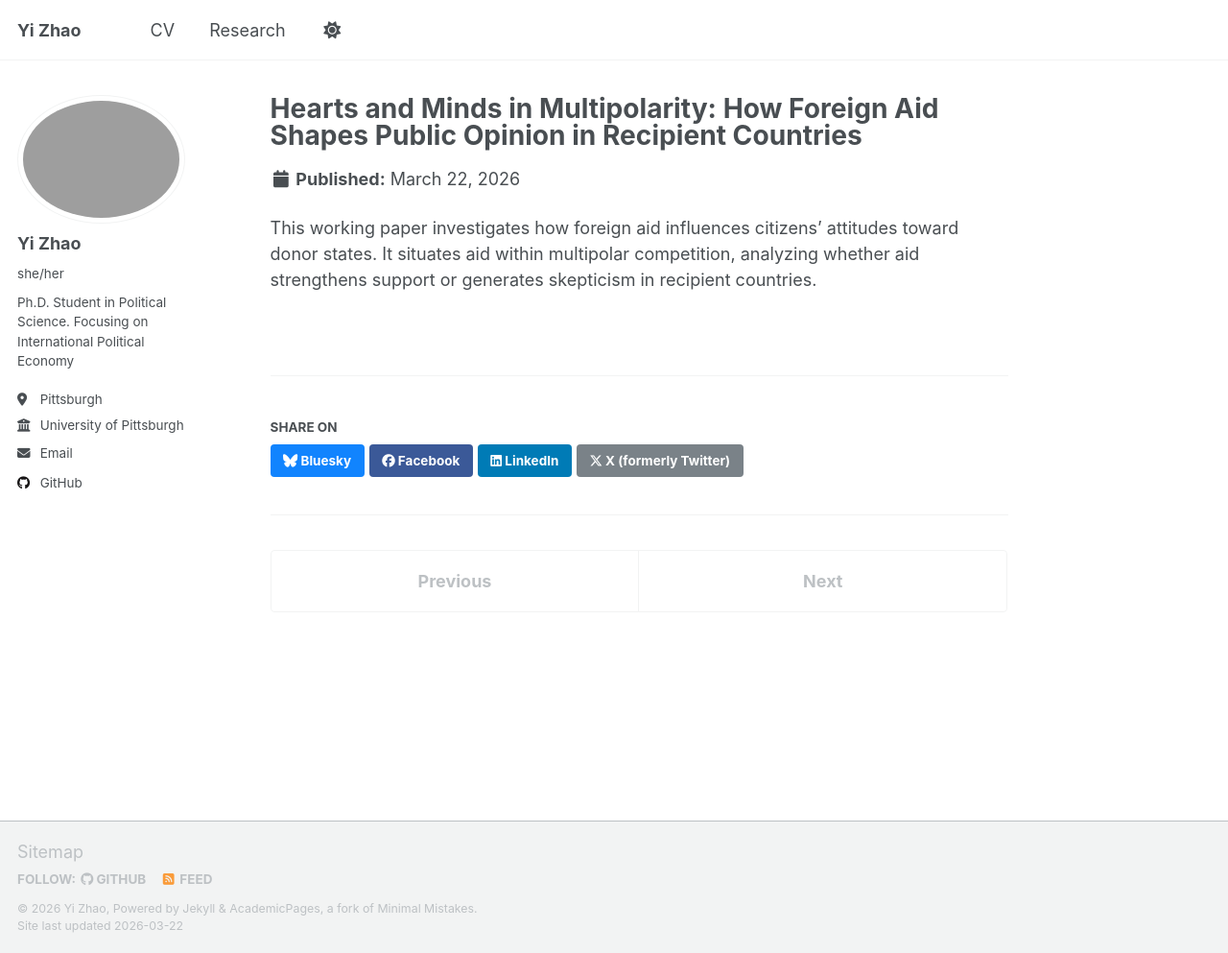
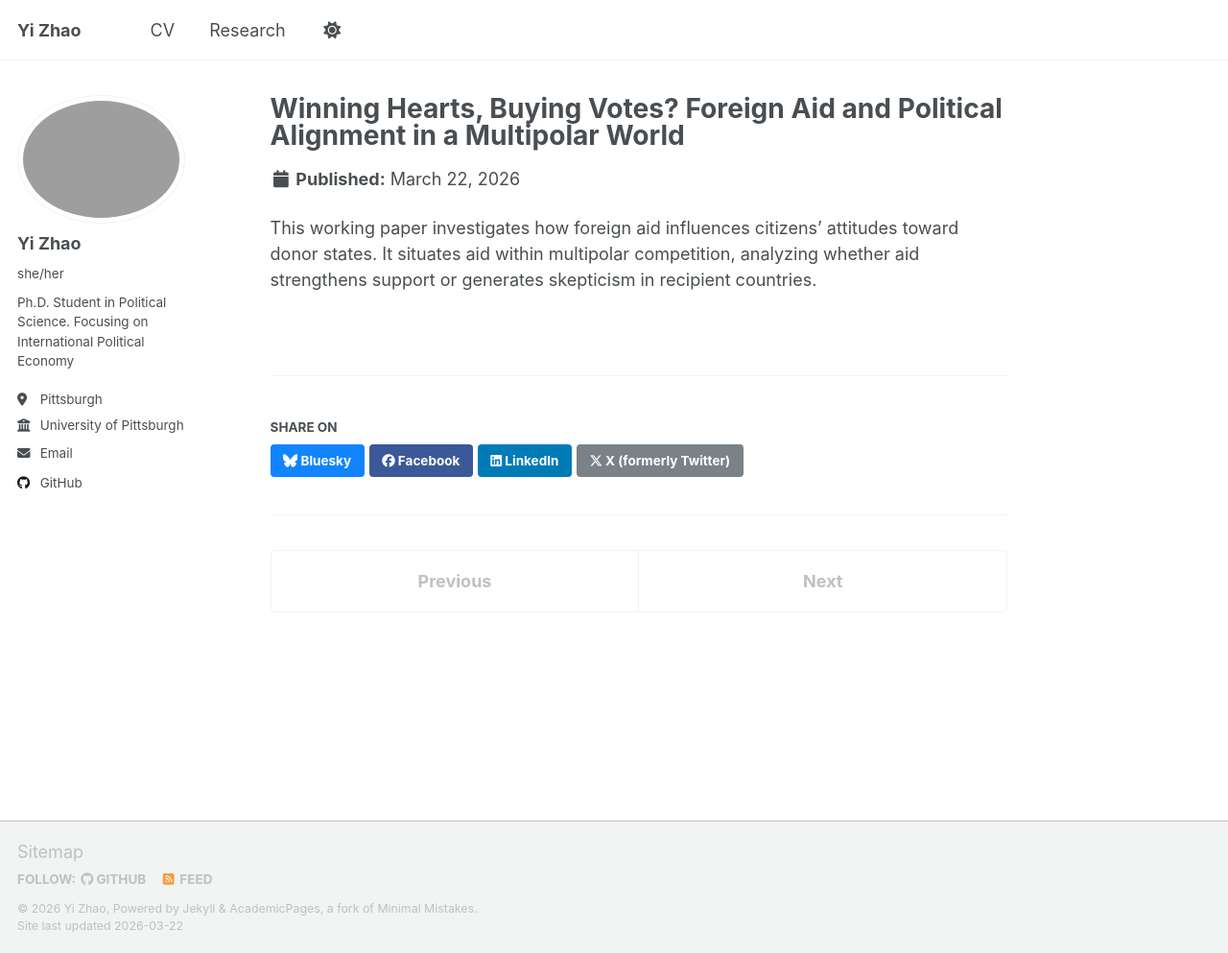
Before and after one commit to YiZhao999/YiZhao999.github.io, a Jekyll site: the page built from _portfolio/portfolio-1.md, in a window 1280 px wide and 993 px high. Shown: the whole window at 96% size. Built offline with Jekyll 4.4.1, drawn with Linux system fonts in a browser that asks for light colours; a script that is not in the unit is left out.

Commit message:
Update title and excerpt for portfolio-1.md

```diff
--- a/_portfolio/portfolio-1.md
+++ b/_portfolio/portfolio-1.md
@@ -1,6 +1,6 @@
 ---
-title: "Hearts and Minds in Multipolarity: How Foreign Aid Shapes Public Opinion in Recipient Countries"
-excerpt: "Examines how foreign aid affects public opinion toward donor states in a multipolar order."
+title: "Winning Hearts, Buying Votes? Foreign Aid and Political Alignment in a Multipolar World"
+excerpt: "Examines how foreign aid affects voting alignment and public opinion toward donor states in a multipolar order."
 collection: research
 ---
 
```
